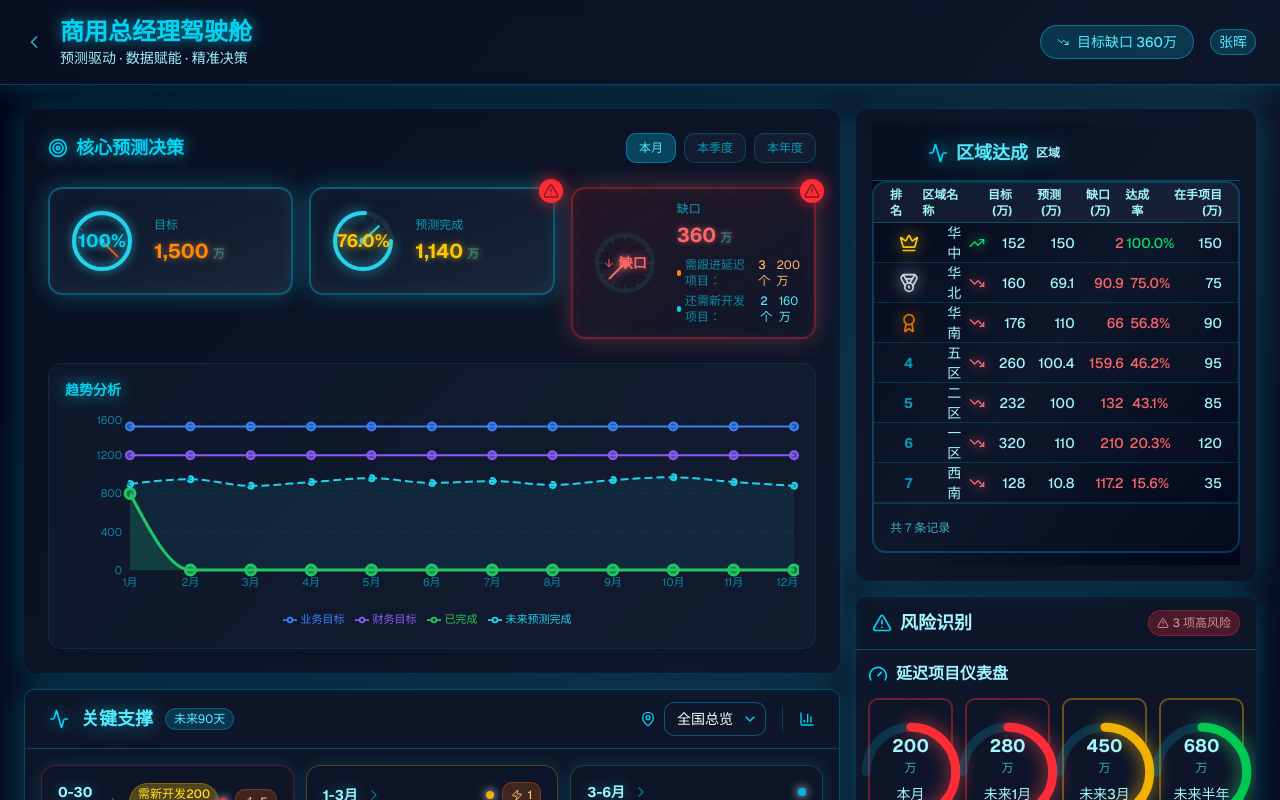
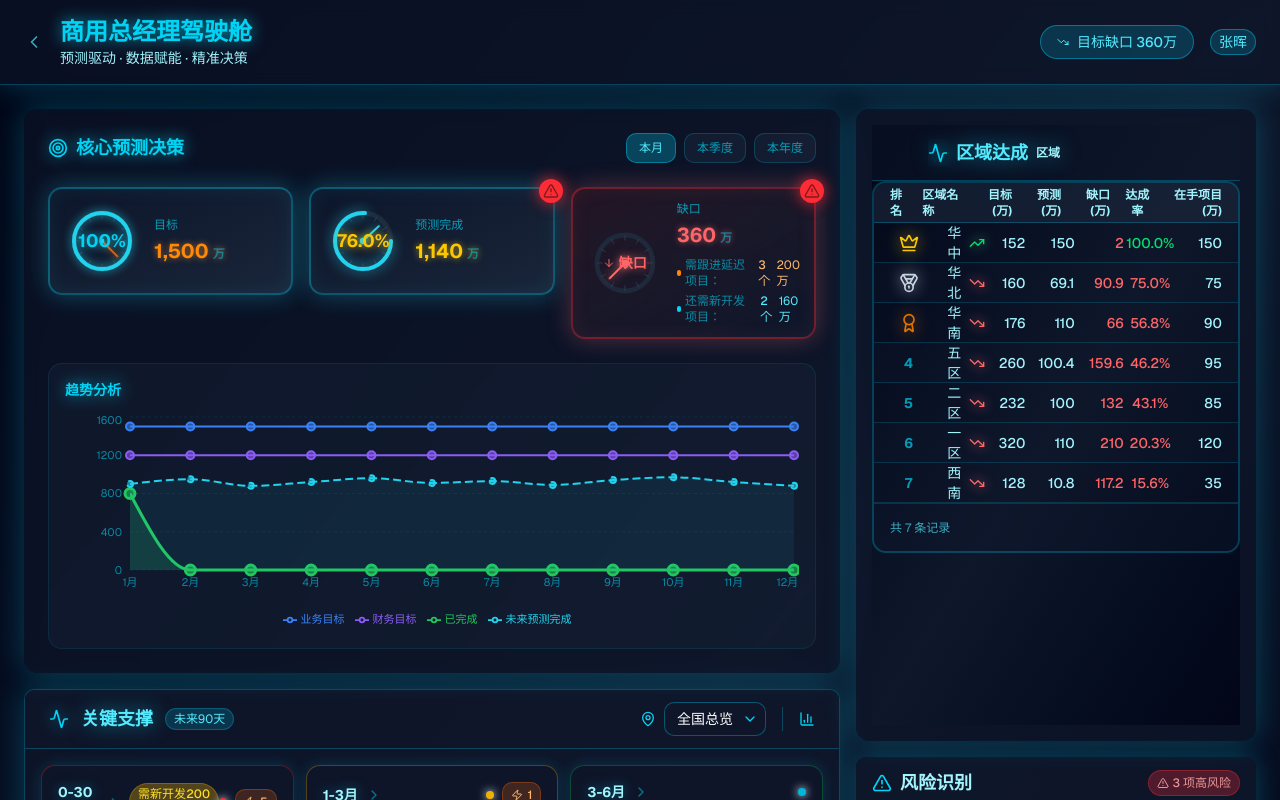
Before and after one commit to navylee1990/coze_jsc, a Next.js app: page /gm in a window 1280 px wide. Shown: the top 800 px of the page. Built offline with nearby package versions, Linux system fonts and the light colour scheme.

Commit message:
feat: 调整区域达成模块高度与核心预测决策模块对齐

```diff
--- a/src/components/RegionMatrix.tsx
+++ b/src/components/RegionMatrix.tsx
@@ -242,7 +242,7 @@ export default function RegionMatrix({
   const breadcrumbs = getBreadcrumbs();
 
   return (
-    <div className={cn('w-full h-[440px]', DASHBOARD_STYLES.bg, DASHBOARD_STYLES.text)}>
+    <div className={cn('w-full h-[600px]', DASHBOARD_STYLES.bg, DASHBOARD_STYLES.text)}>
       {/* 标题栏 - 固定高度 */}
       <div
         className={cn(
@@ -291,11 +291,11 @@ export default function RegionMatrix({
 
       {/* 排名列表 */}
       <div className={cn(
-        'border-2 rounded-xl overflow-hidden',
+        'border-2 rounded-xl overflow-hidden flex flex-col flex-1',
         theme === 'dashboard' ? DASHBOARD_STYLES.cardBorder : 'border-slate-200'
       )}>
         {renderTableHeader()}
-        <div className="flex flex-col">
+        <div className="flex-1 overflow-y-auto">
           {displayData.map((item, index) => {
             // 计算排名：第一层从1开始，分页层根据页码计算
             const rank = shouldPaginate
@@ -303,8 +303,9 @@ export default function RegionMatrix({
               : index + 1;
             return renderTableRow(item, rank, handleDrillDownChange);
           })}
+        </div>
         {/* 分页控件或信息栏 - 固定高度 */}
-          <div className="h-12 flex items-center justify-between px-4 border-t border-cyan-500/20 bg-slate-900/30">
+        <div className="h-12 flex-shrink-0 flex items-center justify-between px-4 border-t border-cyan-500/20 bg-slate-900/30">
           <div className={cn('text-xs', DASHBOARD_STYLES.textMuted)}>
             共 {currentData.length} 条记录
           </div>
@@ -355,6 +356,5 @@ export default function RegionMatrix({
         </div>
       </div>
     </div>
-    </div>
   );
 }
```
Lines whose indentation alone changed are shown as unchanged.
